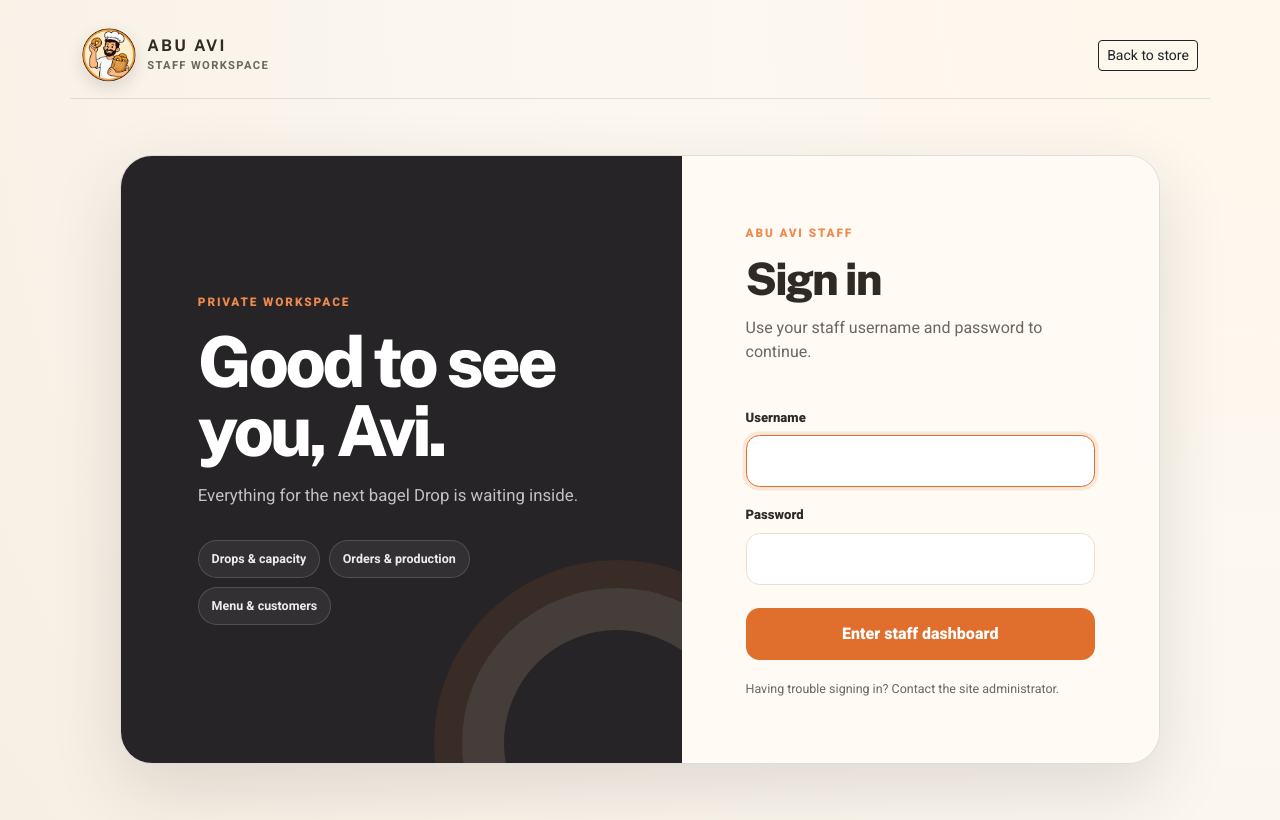
After one commit to Boskelero/AvisBagel, a Django app: page /en/drops/staff/login/ in a window 1280 px wide. The commit adds this page. Run offline with Django 5.2, Linux system fonts and the light colour scheme; data that the repository does not hold is empty; some libraries are stand-ins or nearby versions.

Commit message:
Add branded staff authentication

```diff
--- a/bagel_shop/apps/drops/urls.py
+++ b/bagel_shop/apps/drops/urls.py
@@ -6,6 +6,8 @@ app_name = "drops"
 
 urlpatterns = [
     path("order/", views.order_current_drop, name="order"),
+    path("staff/login/", views.staff_login, name="staff_login"),
+    path("staff/logout/", views.staff_logout, name="staff_logout"),
     path("staff/", views.staff_dashboard, name="staff_dashboard"),
     path("staff/orders/", views.staff_orders, name="staff_orders"),
     path("staff/orders.xlsx", views.staff_orders_excel, name="staff_orders_excel"),
--- a/bagel_shop/apps/drops/views.py
+++ b/bagel_shop/apps/drops/views.py
@@ -1,7 +1,10 @@
 import csv
 from datetime import timedelta
+from functools import partial
 
-from django.contrib.admin.views.decorators import staff_member_required
+from django.contrib.admin.views.decorators import staff_member_required as admin_staff_member_required
+from django.contrib.auth import login as auth_login, logout as auth_logout
+from django.contrib.auth.forms import AuthenticationForm
 from django.contrib import messages
 from django.core.exceptions import ValidationError
 from django.db import transaction
@@ -11,6 +14,7 @@ from django.http import HttpResponse
 from django.core.paginator import Paginator
 from django.shortcuts import get_object_or_404, redirect, render
 from django.utils import timezone
+from django.utils.http import url_has_allowed_host_and_scheme
 from django.views.decorators.http import require_http_methods, require_POST
 
 from bagel_shop.apps.catalog.models import Category, Product
@@ -37,6 +41,53 @@ from .forms import (
 from .exports import workbook_response
 from .models import BagelPriceTier, Drop, DropProduct
 from .services import get_current_drop
+
+
+staff_member_required = partial(
+    admin_staff_member_required,
+    login_url="drops:staff_login",
+)
+
+
+@require_http_methods(["GET", "POST"])
+def staff_login(request):
+    next_url = request.POST.get("next") or request.GET.get("next", "")
+    if request.user.is_authenticated and request.user.is_staff:
+        return redirect("drops:staff_dashboard")
+
+    form = AuthenticationForm(request=request, data=request.POST or None)
+    form.fields["username"].widget.attrs.update(
+        {"class": "form-control", "autocomplete": "username", "autofocus": True}
+    )
+    form.fields["password"].widget.attrs.update(
+        {"class": "form-control", "autocomplete": "current-password"}
+    )
+    if request.method == "POST" and form.is_valid():
+        user = form.get_user()
+        if not user.is_staff:
+            form.add_error(None, "This account does not have staff access.")
+        else:
+            auth_login(request, user)
+            if next_url and url_has_allowed_host_and_scheme(
+                next_url,
+                allowed_hosts={request.get_host()},
+                require_https=request.is_secure(),
+            ):
+                return redirect(next_url)
+            return redirect("drops:staff_dashboard")
+
+    return render(
+        request,
+        "drops/staff_login.html",
+        {"form": form, "next": next_url},
+    )
+
+
+@require_POST
+def staff_logout(request):
+    auth_logout(request)
+    messages.success(request, "You have been logged out securely.")
+    return redirect("drops:staff_login")
 
 
 def _production_totals(drop):
--- a/bagel_shop/static/css/theme.css
+++ b/bagel_shop/static/css/theme.css
@@ -912,6 +912,197 @@ textarea:focus {
     color: rgba(47, 42, 36, 0.72) !important;
 }
 
+.staff-login-topbar {
+    padding-top: 0.75rem;
+}
+
+.staff-login-topbar .container {
+    border-bottom: 1px solid rgba(47, 42, 36, 0.12);
+}
+
+.staff-login-brand {
+    display: inline-flex;
+    align-items: center;
+    gap: 0.7rem;
+    color: var(--ink);
+    text-decoration: none;
+}
+
+.staff-login-brand img {
+    width: 54px;
+    height: 54px;
+    border-radius: 50%;
+    box-shadow: 0 6px 16px rgba(47, 42, 36, 0.14);
+}
+
+.staff-login-brand span {
+    display: flex;
+    flex-direction: column;
+    line-height: 1.05;
+}
+
+.staff-login-brand strong {
+    font-family: "Public Sans", sans-serif;
+    letter-spacing: 0.14em;
+}
+
+.staff-login-brand small {
+    margin-top: 0.35rem;
+    color: var(--muted);
+    font-size: 0.7rem;
+    font-weight: 700;
+    letter-spacing: 0.12em;
+    text-transform: uppercase;
+}
+
+.staff-login-wrap {
+    display: grid;
+    min-height: min(680px, calc(100vh - 175px));
+    place-items: center;
+}
+
+.staff-login-card {
+    display: grid;
+    grid-template-columns: minmax(0, 1.08fr) minmax(360px, 0.92fr);
+    width: min(100%, 1040px);
+    overflow: hidden;
+    border: 1px solid rgba(47, 42, 36, 0.16);
+    border-radius: 2rem;
+    background: #fff;
+    box-shadow: 0 24px 70px rgba(47, 42, 36, 0.14);
+}
+
+.staff-login-intro {
+    position: relative;
+    display: flex;
+    min-height: 540px;
+    flex-direction: column;
+    justify-content: center;
+    overflow: hidden;
+    padding: clamp(2.4rem, 6vw, 5rem);
+    background: var(--charcoal);
+    color: #fff;
+}
+
+.staff-login-kicker,
+.staff-login-eyebrow {
+    color: #ef8a4f;
+    font-size: 0.74rem;
+    font-weight: 800;
+    letter-spacing: 0.16em;
+    text-transform: uppercase;
+}
+
+.staff-login-intro h1 {
+    max-width: 520px;
+    margin: 1rem 0 1.1rem;
+    font-family: "Public Sans", "Heebo", sans-serif;
+    font-size: clamp(2.6rem, 5.5vw, 4.7rem);
+    font-weight: 800;
+    letter-spacing: -0.055em;
+    line-height: 0.98;
+}
+
+.staff-login-intro p {
+    max-width: 430px;
+    margin: 0;
+    color: rgba(255, 255, 255, 0.72);
+    font-size: 1.05rem;
+}
+
+.staff-login-features {
+    display: flex;
+    flex-wrap: wrap;
+    gap: 0.55rem;
+    margin-top: 2rem;
+}
+
+.staff-login-features span {
+    padding: 0.55rem 0.8rem;
+    border: 1px solid rgba(255, 255, 255, 0.15);
+    border-radius: 999px;
+    background: rgba(255, 255, 255, 0.06);
+    color: rgba(255, 255, 255, 0.9);
+    font-size: 0.78rem;
+    font-weight: 700;
+}
+
+.staff-login-ring {
+    position: absolute;
+    right: -90px;
+    bottom: -135px;
+    width: 310px;
+    height: 310px;
+    border: 42px solid rgba(242, 201, 169, 0.15);
+    border-radius: 50%;
+    box-shadow: 0 0 0 28px rgba(224, 111, 45, 0.1);
+}
+
+.staff-login-panel {
+    display: flex;
+    flex-direction: column;
+    justify-content: center;
+    padding: clamp(2.2rem, 5vw, 4.5rem);
+    background: #fffaf4;
+}
+
+.staff-login-panel-heading h2 {
+    margin: 0.45rem 0 0.65rem;
+    font-family: "Public Sans", "Heebo", sans-serif;
+    font-size: clamp(2rem, 4vw, 2.8rem);
+    font-weight: 800;
+    letter-spacing: -0.04em;
+}
+
+.staff-login-panel-heading p,
+.staff-login-help {
+    color: var(--muted);
+}
+
+.staff-login-form {
+    display: grid;
+    gap: 1.15rem;
+    margin-top: 1.8rem;
+}
+
+.staff-login-form label {
+    display: block;
+    margin-bottom: 0.45rem;
+    font-size: 0.82rem;
+    font-weight: 800;
+}
+
+.staff-login-form .form-control {
+    min-height: 52px;
+    border-radius: 0.85rem;
+    background: #fff;
+}
+
+.staff-login-form .form-control:focus {
+    border-color: var(--accent) !important;
+    box-shadow: 0 0 0 0.22rem rgba(224, 111, 45, 0.14);
+}
+
+.staff-login-submit {
+    min-height: 52px;
+    margin-top: 0.3rem;
+    border-radius: 0.85rem;
+    background: var(--accent);
+    color: #fff;
+    font-weight: 800;
+}
+
+.staff-login-submit:hover,
+.staff-login-submit:focus {
+    background: var(--accent-dark);
+    color: #fff;
+}
+
+.staff-login-help {
+    margin: 1.25rem 0 0;
+    font-size: 0.78rem;
+}
+
 @media (max-width: 1199.98px) {
     .site-nav-shell {
         border-radius: 1.25rem;
--- a/bagel_shop/templates/base.html
+++ b/bagel_shop/templates/base.html
@@ -22,7 +22,7 @@
     {% else %}
         <link href="https://cdn.jsdelivr.net/npm/bootstrap@5.3.3/dist/css/bootstrap.min.css" rel="stylesheet">
     {% endif %}
-    <link rel="stylesheet" href="{% static 'css/theme.css' %}?v=brand-nav-6">
+    <link rel="stylesheet" href="{% static 'css/theme.css' %}?v=staff-login-1">
     {% block extra_head %}{% endblock %}
 </head>
 <body>
--- a/bagel_shop/templates/drops/staff_base.html
+++ b/bagel_shop/templates/drops/staff_base.html
@@ -5,7 +5,7 @@
 <nav class="staff-topbar border-bottom bg-dark text-white">
     <div class="container py-3 d-flex justify-content-between align-items-center">
         <a href="{% url 'drops:staff_dashboard' %}" class="text-white text-decoration-none fw-bold">ABU AVI <span class="fw-normal text-white-50">STAFF</span></a>
-        <div class="d-flex gap-2 align-items-center"><a href="{% url 'pages:home' %}" class="btn btn-sm btn-outline-light">{% trans "View store" %}</a><form method="post" action="{% url 'admin:logout' %}">{% csrf_token %}<button class="btn btn-sm btn-light" type="submit">{% trans "Log out" %}</button></form></div>
+        <div class="d-flex gap-2 align-items-center"><a href="{% url 'pages:home' %}" class="btn btn-sm btn-outline-light">{% trans "View store" %}</a><form method="post" action="{% url 'drops:staff_logout' %}">{% csrf_token %}<button class="btn btn-sm btn-light" type="submit">{% trans "Log out" %}</button></form></div>
     </div>
 </nav>
 {% endblock %}
--- /dev/null
+++ b/bagel_shop/templates/drops/staff_login.html
@@ -0,0 +1,67 @@
+{% extends "base.html" %}
+{% load i18n static %}
+
+{% block title %}{% trans "Staff sign in" %} | {{ SITE_NAME }}{% endblock %}
+
+{% block site_nav %}
+<nav class="staff-login-topbar">
+    <div class="container py-3 d-flex justify-content-between align-items-center">
+        <a href="{% url 'pages:home' %}" class="staff-login-brand" aria-label="{{ SITE_NAME }}">
+            <img src="{% static 'images/abu-avi-chef-badge.png' %}" alt="" width="54" height="54">
+            <span><strong>ABU AVI</strong><small>{% trans "Staff workspace" %}</small></span>
+        </a>
+        <a href="{% url 'pages:home' %}" class="btn btn-sm btn-outline-dark">{% trans "Back to store" %}</a>
+    </div>
+</nav>
+{% endblock %}
+
+{% block content %}
+<section class="staff-login-wrap">
+    <div class="staff-login-card">
+        <div class="staff-login-intro">
+            <span class="staff-login-kicker">{% trans "Private workspace" %}</span>
+            <h1>{% trans "Good to see you, Avi." %}</h1>
+            <p>{% trans "Everything for the next bagel Drop is waiting inside." %}</p>
+            <div class="staff-login-features" aria-label="{% trans 'Staff tools' %}">
+                <span>{% trans "Drops & capacity" %}</span>
+                <span>{% trans "Orders & production" %}</span>
+                <span>{% trans "Menu & customers" %}</span>
+            </div>
+            <div class="staff-login-ring" aria-hidden="true"></div>
+        </div>
+
+        <div class="staff-login-panel">
+            <div class="staff-login-panel-heading">
+                <span class="staff-login-eyebrow">{% trans "Abu Avi staff" %}</span>
+                <h2>{% trans "Sign in" %}</h2>
+                <p>{% trans "Use your staff username and password to continue." %}</p>
+            </div>
+
+            <form method="post" class="staff-login-form" novalidate>
+                {% csrf_token %}
+                {% if next %}<input type="hidden" name="next" value="{{ next }}">{% endif %}
+
+                {% if form.non_field_errors %}
+                    <div class="alert alert-danger" role="alert">{{ form.non_field_errors }}</div>
+                {% endif %}
+
+                <div>
+                    <label for="{{ form.username.id_for_label }}">{% trans "Username" %}</label>
+                    {{ form.username }}
+                    {% for error in form.username.errors %}<div class="invalid-feedback d-block">{{ error }}</div>{% endfor %}
+                </div>
+                <div>
+                    <label for="{{ form.password.id_for_label }}">{% trans "Password" %}</label>
+                    {{ form.password }}
+                    {% for error in form.password.errors %}<div class="invalid-feedback d-block">{{ error }}</div>{% endfor %}
+                </div>
+                <button type="submit" class="btn staff-login-submit">{% trans "Enter staff dashboard" %}</button>
+            </form>
+
+            <p class="staff-login-help">{% trans "Having trouble signing in? Contact the site administrator." %}</p>
+        </div>
+    </div>
+</section>
+{% endblock %}
+
+{% block site_footer %}{% endblock %}
```
Also changed, not shown: other parts of bagel_shop/static/css/theme.css (+45 -0 lines), bagel_shop/apps/drops/tests.py (+37 -0 lines).
